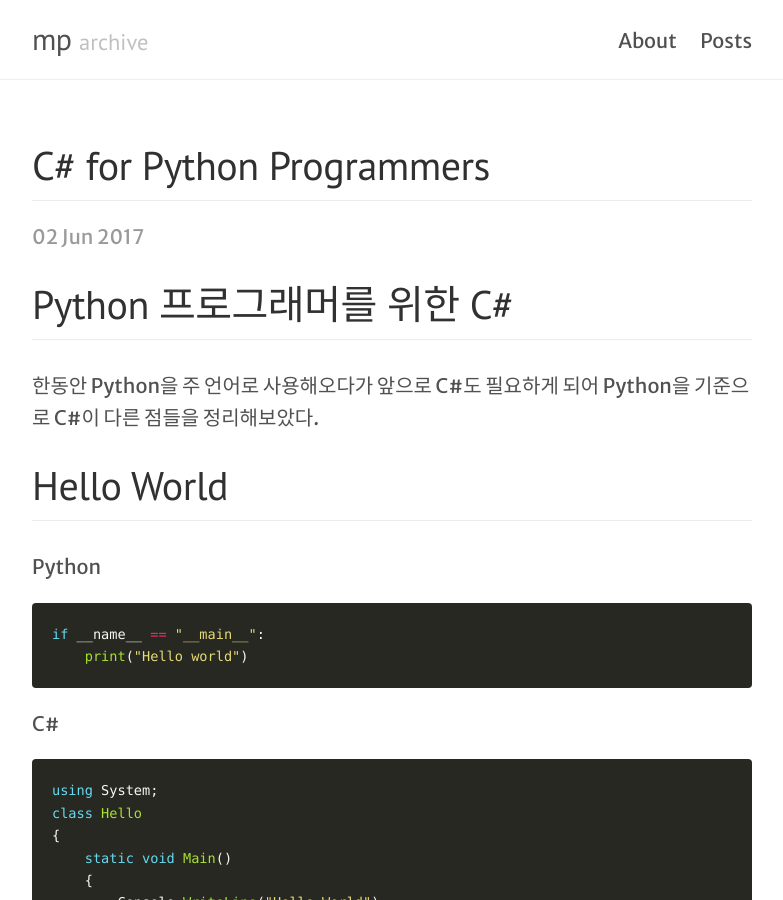
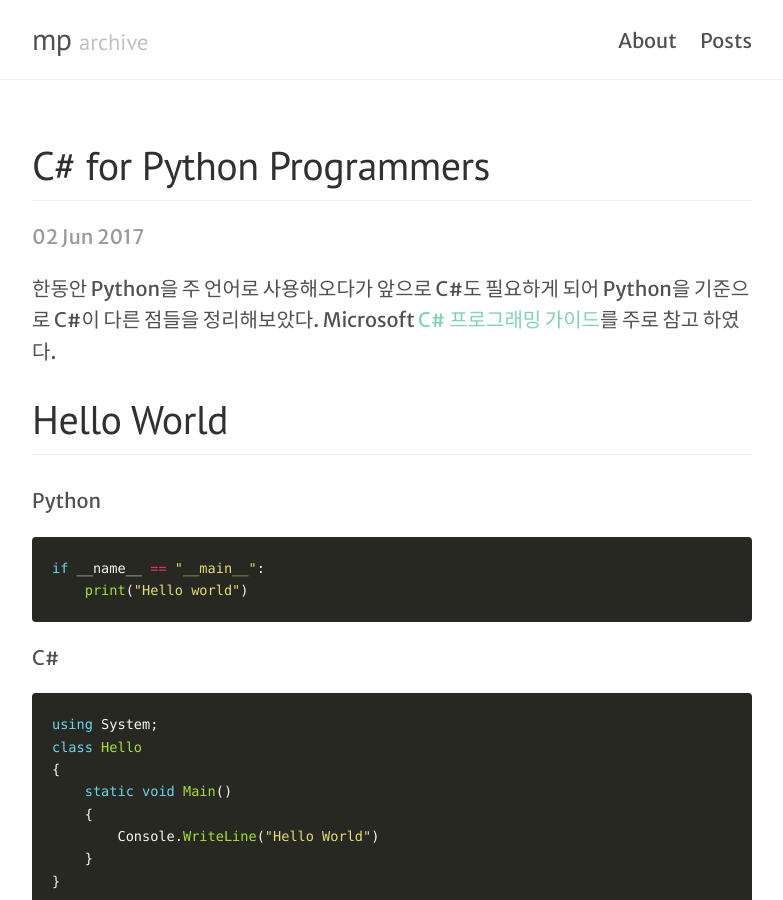
Before and after one commit to mnpk/mnpk.github.io, a Jekyll site: the page built from _posts/2017-06-02-csharp-for-python-programmers.md, in a window 1280 px wide and 900 px high. Shown: the whole window, without its empty margins (248-1031 px from the left). Built offline with Jekyll 4.4.1, drawn with Linux system fonts in a browser that asks for light colours.

Commit message:
Update 2017-06-02-csharp-for-python-programmers.md

```diff
--- a/_posts/2017-06-02-csharp-for-python-programmers.md
+++ b/_posts/2017-06-02-csharp-for-python-programmers.md
@@ -3,10 +3,8 @@ layout: post
 title: C# for Python Programmers
 ---
 
-# Python 프로그래머를 위한 C\#
-
 한동안 Python을 주 언어로 사용해오다가 앞으로 C#도 필요하게 되어 Python을 기준으로 C#이 다른 점들을 정리해보았다.
-
+Microsoft [C# 프로그래밍 가이드](https://docs.microsoft.com/ko-kr/dotnet/csharp/programming-guide/)를 주로 참고 하였다.
 
 # Hello World
 Python
```
